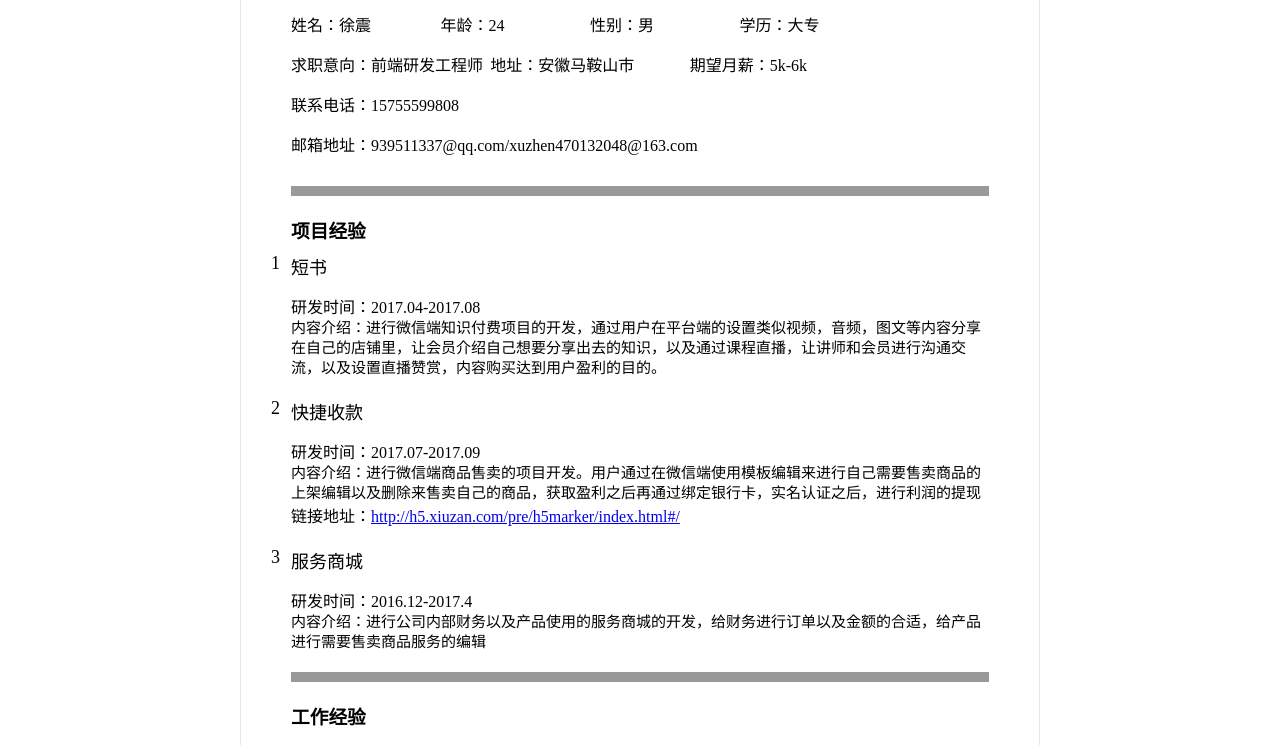
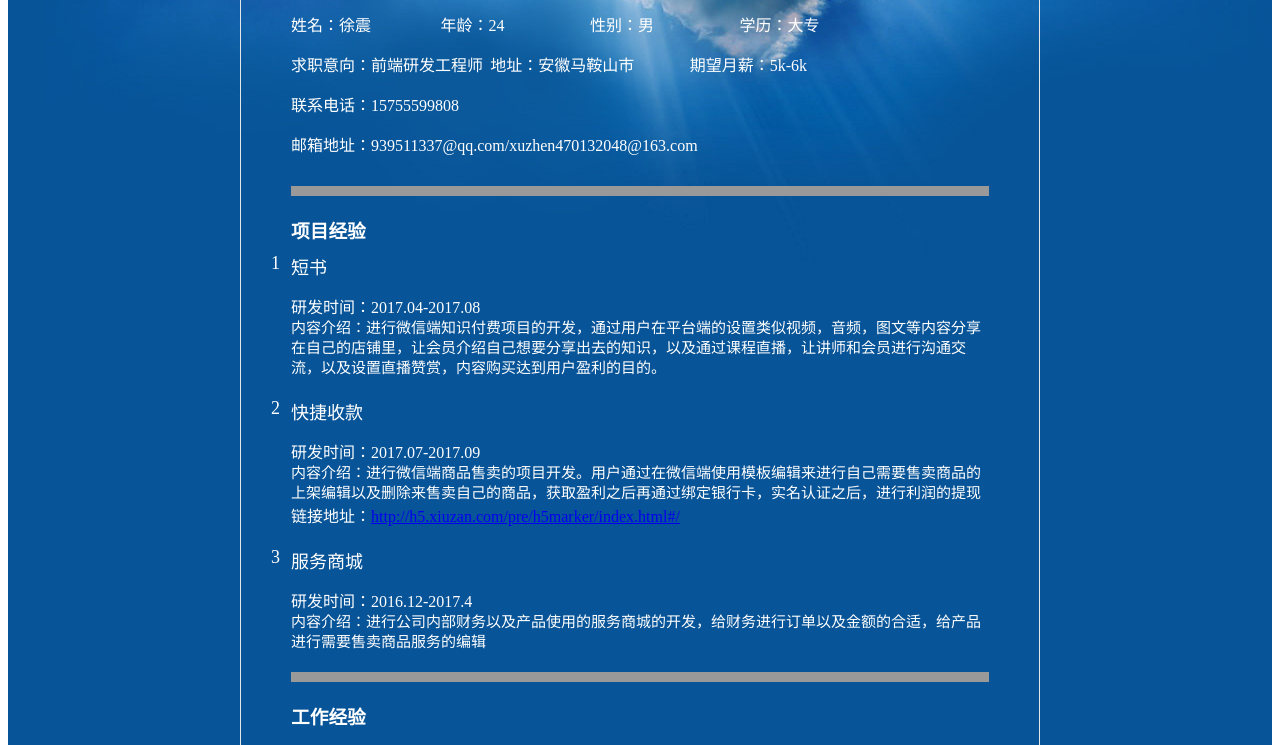
Before and after one commit to Cheasl-Xu/Cheasl-Xu.github.io, a plain HTML site: page index.html in a window 1280 px wide. Shown: the part 178-923 px from the top of the page. Drawn offline with Linux system fonts and the light colour scheme.

Commit message:
xuzhen
背景修改

```diff
--- a/index.css
+++ b/index.css
@@ -2,6 +2,8 @@
 	text-align:center;
 	height:auto;
 	padding:100px;
+	color:#fff;
+  background: url(./image/top.jpg) no-repeat center top #075498;
 }
 h2{
 	text-align:center;
```
Also changed, not shown: image/top.jpg (added), 2 other files.
